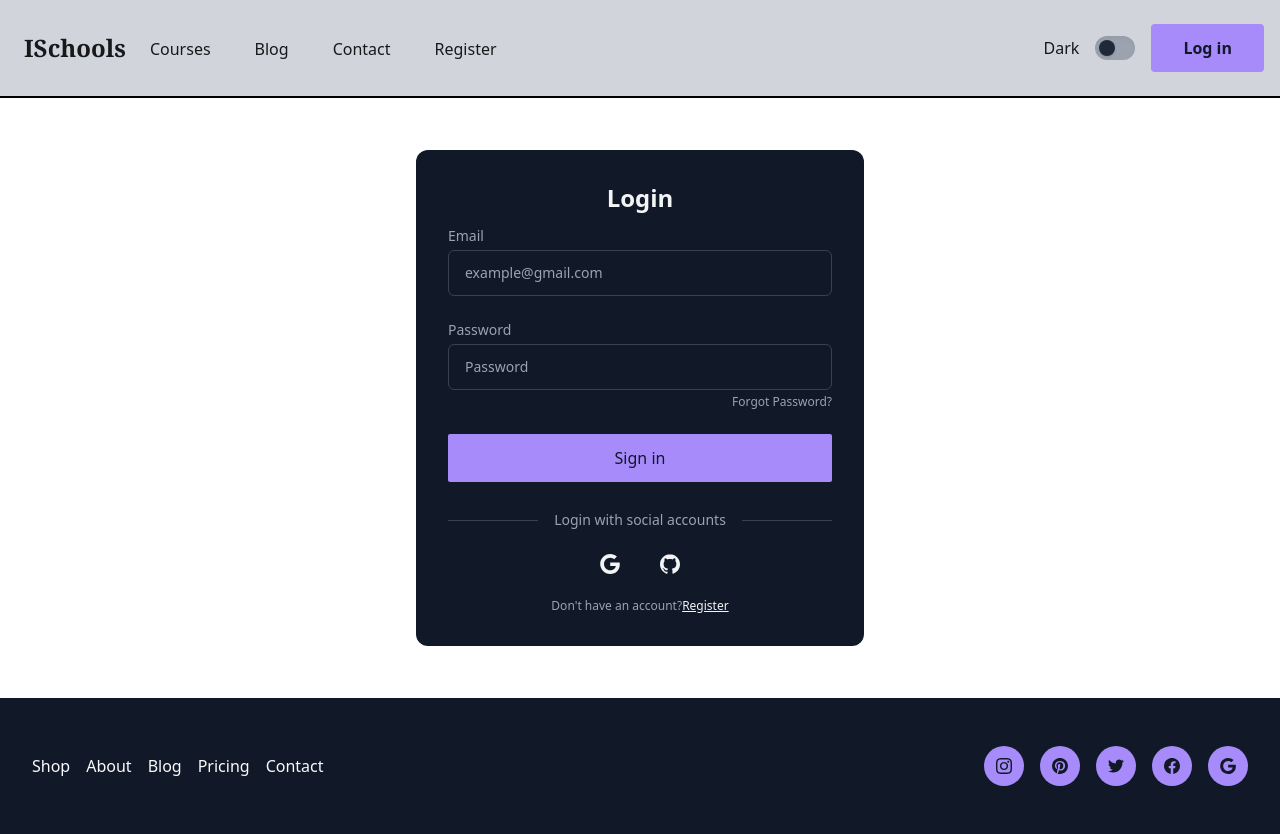
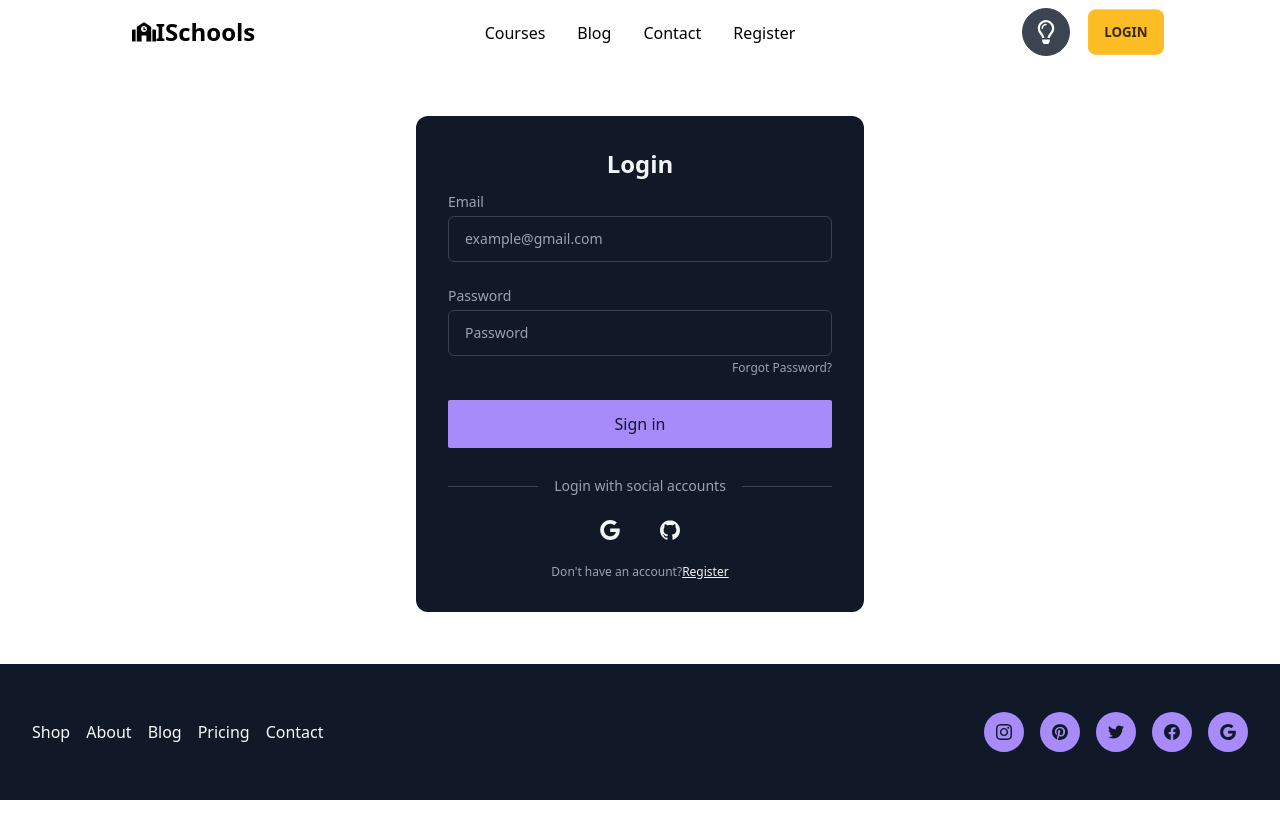
Before and after one commit to ismailhossendev/ischools-client, a React (Create React App) app: page /login in a window 1280 px wide. After the commit the page ends 800 px from the top, so only its background shows below. Built offline with nearby package versions, Linux system fonts and the light colour scheme; no server answers.

Commit message:
header updated

```diff
--- a/src/components/CategoryBtn.jsx
+++ /dev/null
@@ -1,11 +0,0 @@
-import React from 'react';
-
-const CategoryBtn = () => {
-    return (
-        <div>
-
-        </div>
-    );
-};
-
-export default CategoryBtn;
--- a/src/components/Header.jsx
+++ b/src/components/Header.jsx
@@ -2,17 +2,52 @@ import React from 'react';
 import { useContext } from 'react';
 import { Link } from 'react-router-dom';
 import { mainContext } from '../context/MainContext';
+import { FaRegMoon,FaRegLightbulb ,FaSchool,FaUserAlt} from "react-icons/fa";
 
 const Header = () => {
-    const {dark,setDark} = useContext(mainContext)
+    const {dark,setDark,user} = useContext(mainContext)
     return (
-            <header className={`p-4 border-b-2 sticky top-0 z-50 ${dark ? 'bg-gray-900 text-white': 'bg-gray-300 text-zinc-900 border-black'}`}>
-                <div className="container flex justify-between h-16 mx-auto" bis_skin_checked="1">
-                    <div className="flex" bis_skin_checked="1">
-                        <Link to='/' aria-label="Back to homepage" className="flex items-center p-2 font-serif font-semibold text-2xl">
-                            ISchools
-                        </Link>
-                        <ul className="items-stretch hidden space-x-3 lg:flex">
+        <div className="navbar lg:w-10/12 mx-auto">
+        <div className="navbar-start">
+          <div className="dropdown">
+            <label tabIndex={0} className="btn btn-ghost lg:hidden">
+              <svg xmlns="http://www.w3.org/2000/svg" className="h-5 w-5" fill="none" viewBox="0 0 24 24" stroke="currentColor"><path strokeLinecap="round" strokeLinejoin="round" strokeWidth="2" d="M4 6h16M4 12h8m-8 6h16" /></svg>
+            </label>
+            <ul tabIndex={0} className="menu menu-compact dropdown-content mt-3 p-2 shadow bg-base-100 text-gray-800 rounded-box w-52">
+                <li className="flex">
+                    <Link to='/courses'  className="flex items-center px-4 -mb-1 border-b-2 border-transparent">Courses</Link>
+                </li><li className="flex">
+                    <Link to='/blog' className="flex items-center px-4 -mb-1 border-b-2 border-transparent">Blog</Link>
+                </li><li className="flex">
+                    <Link to='/contact' className="flex items-center px-4 -mb-1 border-b-2 border-transparent">Contact</Link>
+                </li><li className="flex">
+                    <Link to='/register' className="flex items-center px-4 -mb-1 border-b-2 border-transparent">Register</Link>
+                </li>
+                <div className="block md:block ">
+                {
+                    !user?.uid ?
+                    <li> <Link to='/login' className="">Login</Link></li>
+                    :
+                    <div className="tooltip tooltip-bottom" data-tip={user?.displayName}>
+                        <div className="avatar">
+                            <div className="w-14 mx-3 rounded-full ring ring-primary ring-offset-base-100 ring-offset-2 " >
+                                { user?.photoURL ?
+                                    <img src={user?.photoURL} alt="profile" />
+                                :
+                                <img className='w-14  rounded-full ring ring-primary ring-offset-base-100 ring-offset-2 ' src="https://us.123rf.com/450wm/urfandadashov/urfandadashov1809/urfandadashov180901275/109135379-photo-not-available-vector-icon-isolated-on-transparent-background-photo-not-available-logo-concept.jpg?ver=6" alt="" />
+                                }
+
+                            </div>
+                        </div>
+                    </div>
+                }
+            </div>
+            </ul>
+          </div>
+          <Link to='/' className="btn btn-ghost normal-case text-2xl"> <FaSchool/> ISchools</Link>
+        </div>
+        <div className="navbar-center hidden lg:flex">
+          <ul className="menu menu-horizontal p-0">
             <li className="flex">
                 <Link to='/courses'  className="flex items-center px-4 -mb-1 border-b-2 border-transparent">Courses</Link>
             </li><li className="flex">
@@ -24,25 +59,37 @@ const Header = () => {
             </li>
           </ul>
         </div>
+        <div className="navbar-end ">
+            <div onClick={()=>setDark(!dark)} className="mx-4 flex text-2xl btn btn-circle">
+               { dark ?
+                 <FaRegMoon/>  :
+                 <FaRegLightbulb/>
+               }
 
-                    <div className="items-center flex-shrink-0 hidden lg:flex" bis_skin_checked="1">
-                        <label for="Toggle1" className="inline-flex items-center space-x-4 cursor-pointer  mx-4">
-                            <span>{dark ? 'Light' : 'Dark'} </span>
-                            <span className="relative">
-                                <input onClick={()=> setDark(!dark)} id="Toggle1" type="checkbox" className="hidden peer" />
-                                <div className="w-10 h-6 rounded-full shadow-inner bg-gray-400 peer-checked:bg-violet-400" bis_skin_checked="1"></div>
-                                <div className="absolute inset-y-0 left-0 w-4 h-4 m-1 rounded-full shadow peer-checked:right-0 peer-checked:left-auto bg-gray-800" bis_skin_checked="1"></div>
-                            </span>
-                        </label>
-                        <Link to='/login' className="px-8 py-3 font-semibold rounded bg-violet-400 text-gray-900">Log in</Link>
+
             </div>
-                    <button className="p-4 lg:hidden">
-                        <svg xmlns="http://www.w3.org/2000/svg" fill="none" viewBox="0 0 24 24" stroke="currentColor" className="w-6 h-6 ">
-                            <path strokeLinecap="round" strokeLinejoin="round" strokeWidth="2" d="M4 6h16M4 12h16M4 18h16"></path>
-                        </svg>
-                    </button>
+            <div className="hidden md:block">
+                {
+                    !user?.uid ?
+                    <Link to='/login' className="btn btn-warning">Login</Link>
+                    :
+                    <div className="tooltip tooltip-bottom" data-tip={user?.displayName}>
+                        <div className="avatar">
+                            <div className="w-14 mx-3 rounded-full ring ring-primary ring-offset-base-100 ring-offset-2 " >
+                                { user?.photoURL ?
+                                    <img src={user?.photoURL} />
+                                :
+                                <img className='w-14  rounded-full ring ring-primary ring-offset-base-100 ring-offset-2 ' src="https://us.123rf.com/450wm/urfandadashov/urfandadashov1809/urfandadashov180901275/109135379-photo-not-available-vector-icon-isolated-on-transparent-background-photo-not-available-logo-concept.jpg?ver=6" alt="" />
+                                }
+
                             </div>
-            </header>
+                        </div>
+                    </div>
+                }
+            </div>
+
+        </div>
+      </div>
     );
 };
 
--- a/src/context/MainContext.jsx
+++ b/src/context/MainContext.jsx
@@ -43,9 +43,9 @@ const MainContext = ({children}) => {
         return createUserWithEmailAndPassword(auth,email,password)
     }
 
-    const profileUpdate = (photoUrl,displayName) =>{
+    const profileUpdate = (photoURL,displayName) =>{
         setLoading(true)
-       return updateProfile(auth.currentUser,{photoUrl,displayName})
+       return updateProfile(auth.currentUser,{photoURL,displayName})
     }
 
     const withGithub = () =>{
--- a/src/pages/Login.jsx
+++ b/src/pages/Login.jsx
@@ -3,6 +3,7 @@ import { useContext } from 'react';
 import toast from 'react-hot-toast';
 import { Link } from 'react-router-dom';
 import { mainContext } from '../context/MainContext';
+
 
 const Login = () => {
     const {loading,withGoogle,signWithEmail,withGithub} = useContext(mainContext);
```
Also changed, not shown: src/routes/route.js (line endings or trailing spaces). Lines whose indentation alone changed are shown as unchanged.
